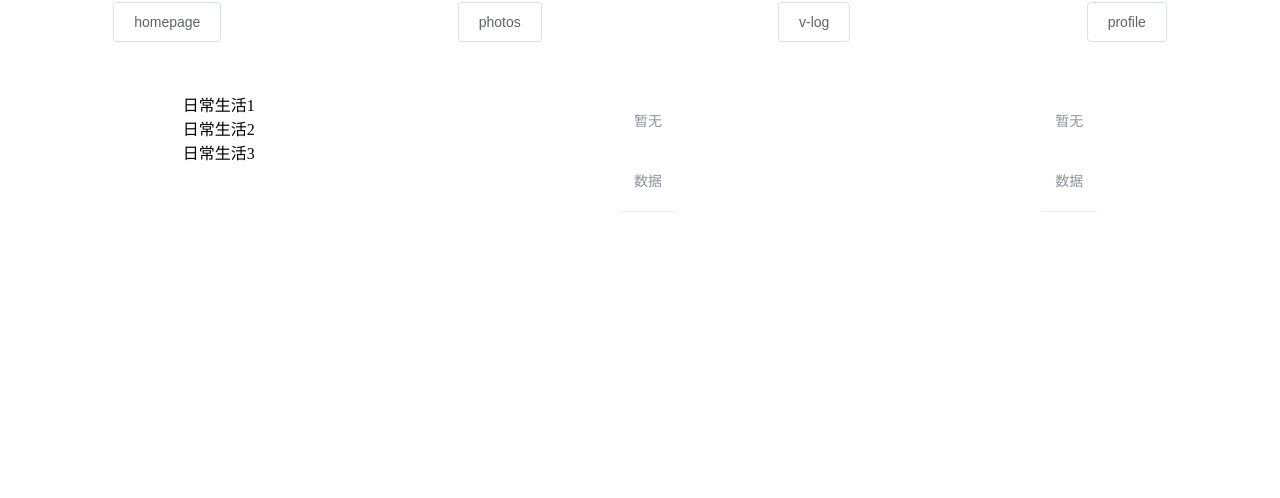
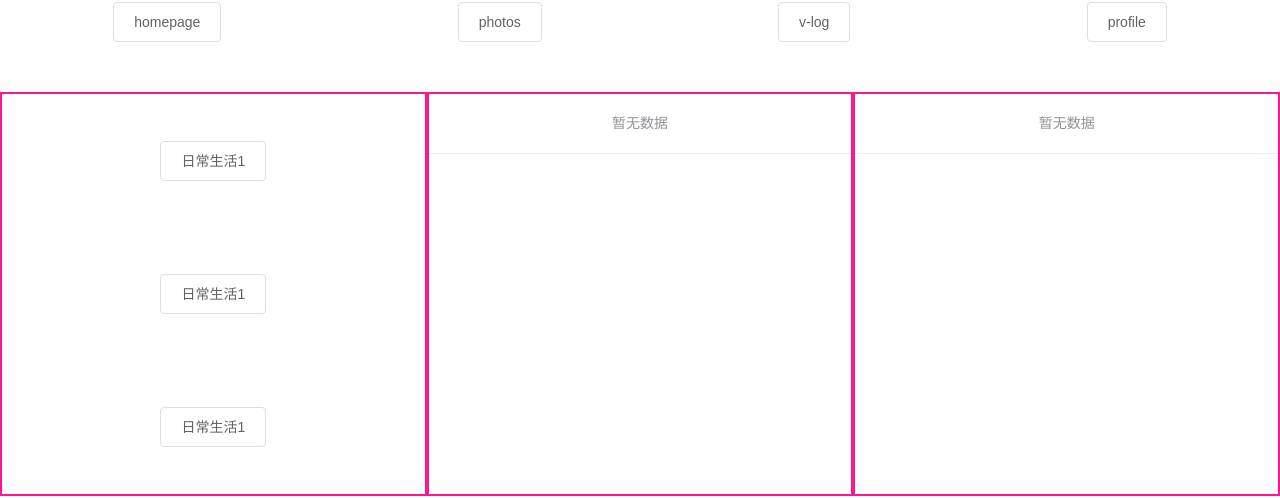
Before and after one commit to xljun801052/Zypwls, a Vue app: page /pictures in a window 1280 px wide. Shown: the part 302-800 px from the top of the page. Built offline with nearby package versions, Linux system fonts and the light colour scheme.

Commit message:
1-添加pictures模块相应排版樣式

```diff
--- a/src/views/zypw/pictures/Pictures.vue
+++ b/src/views/zypw/pictures/Pictures.vue
@@ -16,9 +16,9 @@
         <button style="vertical-align: middle;" @click="nxt" v-show="index<imgArr.length-1">下一张</button>
       </div>-->
       <div id="photo-category" class="photo-info">
-        <div>日常生活1</div>
-        <div>日常生活2</div>
-        <div>日常生活3</div>
+        <div><el-button>日常生活1</el-button></div>
+        <div><el-button>日常生活1</el-button></div>
+        <div><el-button>日常生活1</el-button></div>
       </div>
       <div id="photo-serial" class="photo-info">
         <el-table>
@@ -69,14 +69,17 @@
   }
 
   .photo-info {
-    /*width: 500px;*/
-    /*height: 800px;*/
+    width: 500px;
+    height: 400px;
+    border: 2px deeppink solid;
   }
 
   /*左侧列：照片分类*/
   #photo-category {
     display: flex;
     flex-direction: column;
+    justify-content: space-around;
+    align-items: center;
   }
 
 </style>
```
